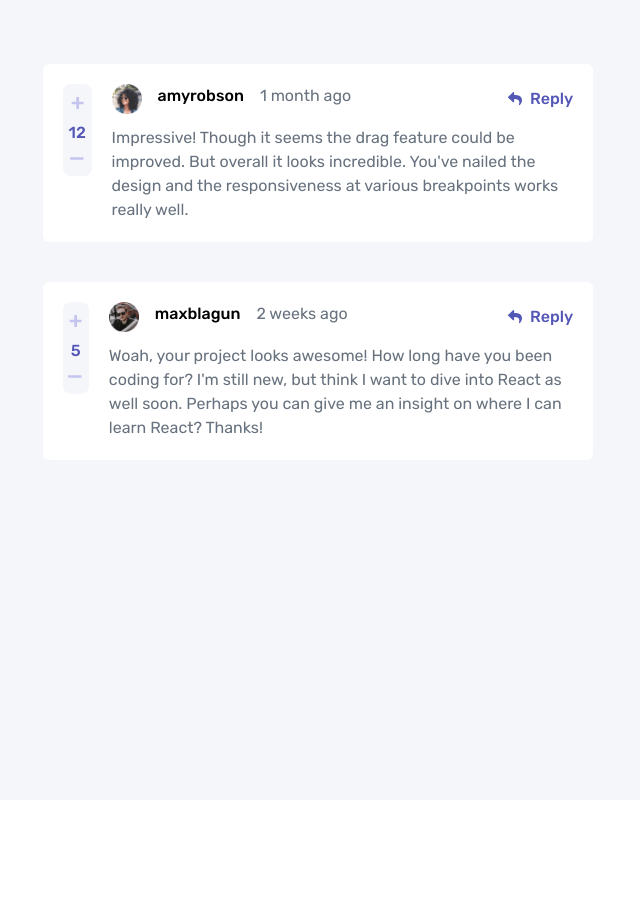
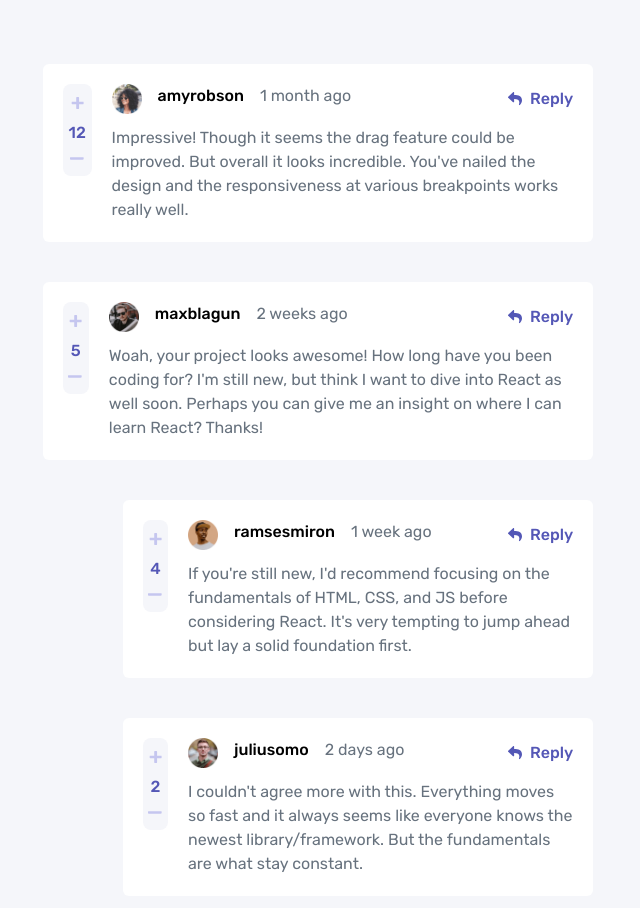
Before and after one commit to Prajwalad101/CommentIO, a Next.js app: page / in a window 1280 px wide. Shown: the top 908 px of the page, without its empty margins (322-962 px from the left). Before the commit the page ends 800 px from the top, so only its background shows below. Built offline with nearby package versions, Linux system fonts and the light colour scheme.

Commit message:
add replies to comments

```diff
--- a/components/Comment.js
+++ b/components/Comment.js
@@ -1,39 +1,16 @@
-import Image from 'next/image';
-import Upvote from './Upvote';
+import ReplyComment from './ReplyComment';
+import UserComment from './UserComment';
 
 function Comment(props) {
-  const { content, user, createdAt, score } = props.comment;
-
-  const formattedUrl = user.image.png.slice(1);
+  console.log(JSON.stringify(props.comment, null, 4));
 
   return (
-    <div className="mb-10 bg-white rounded-md p-5 flex gap-5 items-start">
-      <Upvote score={score} />
-      <div>
-        <div className="flex gap-4 items-center justify-between mb-3">
-          <div className="flex gap-4">
-            <Image
-              src={formattedUrl}
-              alt="user profile"
-              width={30}
-              height={30}
-            />
-            <p className="font-medium">{user.username}</p>
-            <p className="text-grayishblue">{createdAt}</p>
-          </div>
-          <div className="flex gap-2 items-center">
-            <Image
-              src="/images/icon-reply.svg"
-              alt="reply icon"
-              height={14}
-              width={14}
-            />
-            <p className="text-moderateblue font-medium">Reply</p>
-          </div>
-        </div>
-        <p className="text-grayishblue">{content}</p>
-      </div>
-    </div>
+    <>
+      <UserComment comment={props.comment} />
+      {props.comment.replies && (
+        <ReplyComment replies={props.comment.replies} />
+      )}
+    </>
   );
 }
 
--- /dev/null
+++ b/components/ReplyComment.js
@@ -0,0 +1,15 @@
+import Comment from './Comment';
+
+function ReplyComment({ replies }) {
+  return (
+    <div className="ml-20">
+      {replies.map((comment) => (
+        <div key={comment.id}>
+          <Comment comment={comment} />
+        </div>
+      ))}
+    </div>
+  );
+}
+
+export default ReplyComment;
--- /dev/null
+++ b/components/UserComment.js
@@ -0,0 +1,40 @@
+import Image from 'next/image';
+import Upvote from './Upvote';
+
+function UserComment(props) {
+  const { content, user, createdAt, score } = props.comment;
+
+  const formattedUrl = user.image.png.slice(1);
+
+  return (
+    <div className="mb-10 bg-white rounded-md p-5 flex gap-5 items-start">
+      <Upvote score={score} />
+      <div>
+        <div className="flex gap-4 items-center justify-between mb-3">
+          <div className="flex gap-4">
+            <Image
+              src={formattedUrl}
+              alt="user profile"
+              width={30}
+              height={30}
+            />
+            <p className="font-medium">{user.username}</p>
+            <p className="text-grayishblue">{createdAt}</p>
+          </div>
+          <div className="flex gap-2 items-center">
+            <Image
+              src="/images/icon-reply.svg"
+              alt="reply icon"
+              height={14}
+              width={14}
+            />
+            <p className="text-moderateblue font-medium">Reply</p>
+          </div>
+        </div>
+        <p className="text-grayishblue">{content}</p>
+      </div>
+    </div>
+  );
+}
+
+export default UserComment;
--- a/pages/index.js
+++ b/pages/index.js
@@ -2,7 +2,7 @@ import Comments from '../components/Comments';
 
 export default function Home() {
   return (
-    <div className="h-screen pt-16 font-rubik bg-verylightgray">
+    <div className="h-full py-16 font-rubik bg-verylightgray">
       <Comments />
     </div>
   );
```
